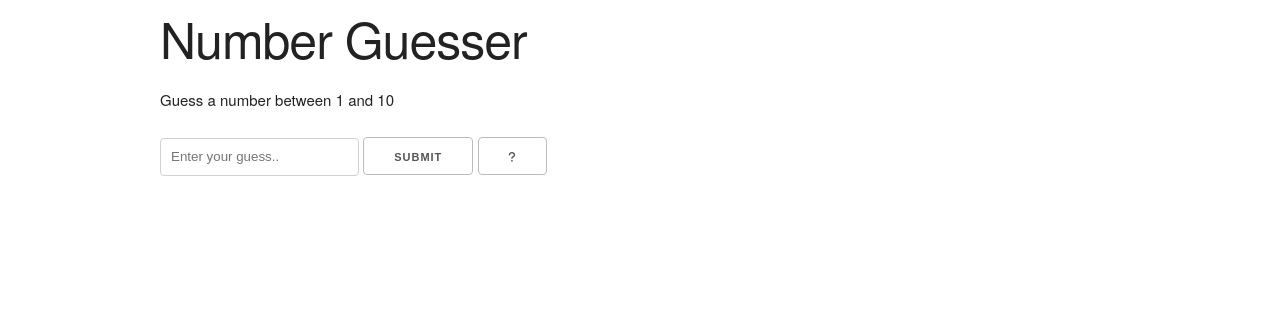
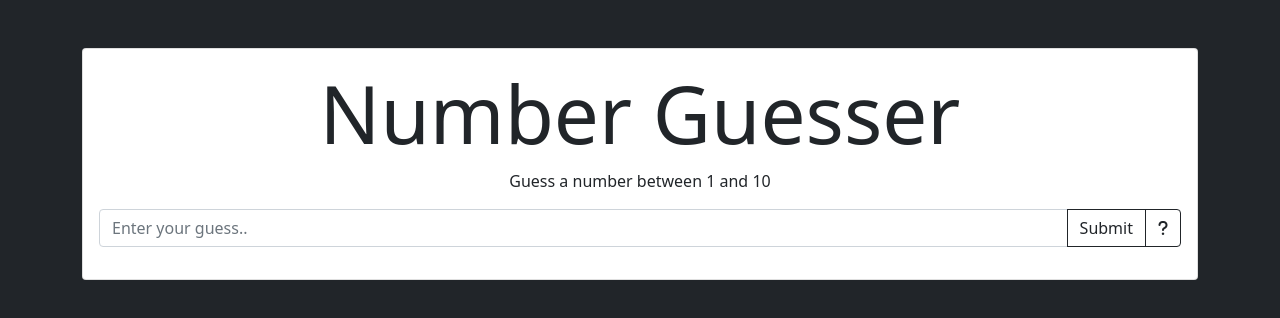
Before and after one commit to Maxank-Bisht/NumberGuesserGame, a plain HTML site: page index.html in a window 1280 px wide. Drawn offline with nearby package versions, Linux system fonts and the light colour scheme.

Commit message:
used bootstrap as css framework

```diff
--- a/app.js
+++ b/app.js
@@ -54,7 +54,7 @@ UIhintBtn.addEventListener('click', function () {
 
 //Listen for guess
 UIguessBtn.addEventListener('click', function (e) {
-    if (e.target.value === 'submit') {
+    if (e.target.value === 'Submit') {
         let guess = parseInt(UIguessInput.value);
 
         //validate input
@@ -97,7 +97,7 @@ function gameOver(won, msg) {
     //play again bttn
     UIguessBtn.value = 'PLAY AGAIN';
     //add class to bttn
-    UIguessBtn.className = 'play-again';
+    UIguessBtn.className = 'play-again btn btn-outline-dark';
     //hide hint btn
     UIhintBtn.style.display = 'none';
 }
@@ -108,4 +108,11 @@ function getRandomNum(min, max) {
 function setMessage(msg,color) {
     UImessage.textContent = msg;
     UImessage.style.color = color;
+    if (color === 'green') {
+        UImessage.className = `alert alert-success message mt-3`;
+    } else if (color === 'blue') {
+        UImessage.className = `alert alert-info message mt-3`;
+    } else {
+        UImessage.className = `alert alert-danger message mt-3`;
+    }
 }
--- a/index.html
+++ b/index.html
@@ -3,19 +3,26 @@
 <head>
     <meta charset="UTF-8">
     <meta name="viewport" content="width=device-width, initial-scale=1.0">
-    <link rel="stylesheet" href="https://cdnjs.cloudflare.com/ajax/libs/skeleton/2.0.4/skeleton.css" integrity="sha512-5fsy+3xG8N/1PV5MIJz9ZsWpkltijBI48gBzQ/Z2eVATePGHOkMIn+xTDHIfTZFVb9GMpflF2wOWItqxAP2oLQ==" crossorigin="anonymous" />
+    <!-- <link rel="stylesheet" href="https://cdnjs.cloudflare.com/ajax/libs/skeleton/2.0.4/skeleton.css" integrity="sha512-5fsy+3xG8N/1PV5MIJz9ZsWpkltijBI48gBzQ/Z2eVATePGHOkMIn+xTDHIfTZFVb9GMpflF2wOWItqxAP2oLQ==" crossorigin="anonymous" /> -->
+    <link href="https://cdn.jsdelivr.net/npm/bootstrap@5.0.0-beta1/dist/css/bootstrap.min.css" rel="stylesheet" integrity="sha384-giJF6kkoqNQ00vy+HMDP7azOuL0xtbfIcaT9wjKHr8RbDVddVHyTfAAsrekwKmP1" crossorigin="anonymous">
     <title>Number Guesser</title>
 </head>
-<body>
-    <div class="container">
-        <h1>Number Guesser</h1>
-        <div id="game">
-            <p>Guess a number between <span class="min-num"></span> and <span class="max-num"></span></p>
-            <input type="number" id="guess-input" placeholder="Enter your guess..">
-            <input type="submit" value="submit" id="guess-btn" />
-            <button id="hint-btn"><i class="fas fa-question"></i></button>
-            <p class="message"></p>
-        </div>
+<body class="bg-dark">
+    <div class="container mt-5 mx-auto">
+
+            <div class="card text-sm-center p-3">
+                <h1 class="display-1 font-weight-bolder">Number Guesser</h1>
+                <div id="game">
+                    <p>Guess a number between <span class="min-num"></span> and <span class="max-num"></span></p>
+                    <div class="input-group">
+                        <input type="number" id="guess-input" placeholder="Enter your guess.." class="form-control">
+                        <input type="submit" value="Submit" id="guess-btn" class="btn btn-outline-dark"/>
+                        <button id="hint-btn" class="btn btn-outline-dark"><i class="fas fa-question"></i></button>
+                    </div>
+                    <p class="message mt-3"></p>
+                </div>
+            </div>
+
     </div>
     <script src="https://kit.fontawesome.com/da23646a83.js" crossorigin="anonymous"></script>
     <script src="app.js"></script>
```
